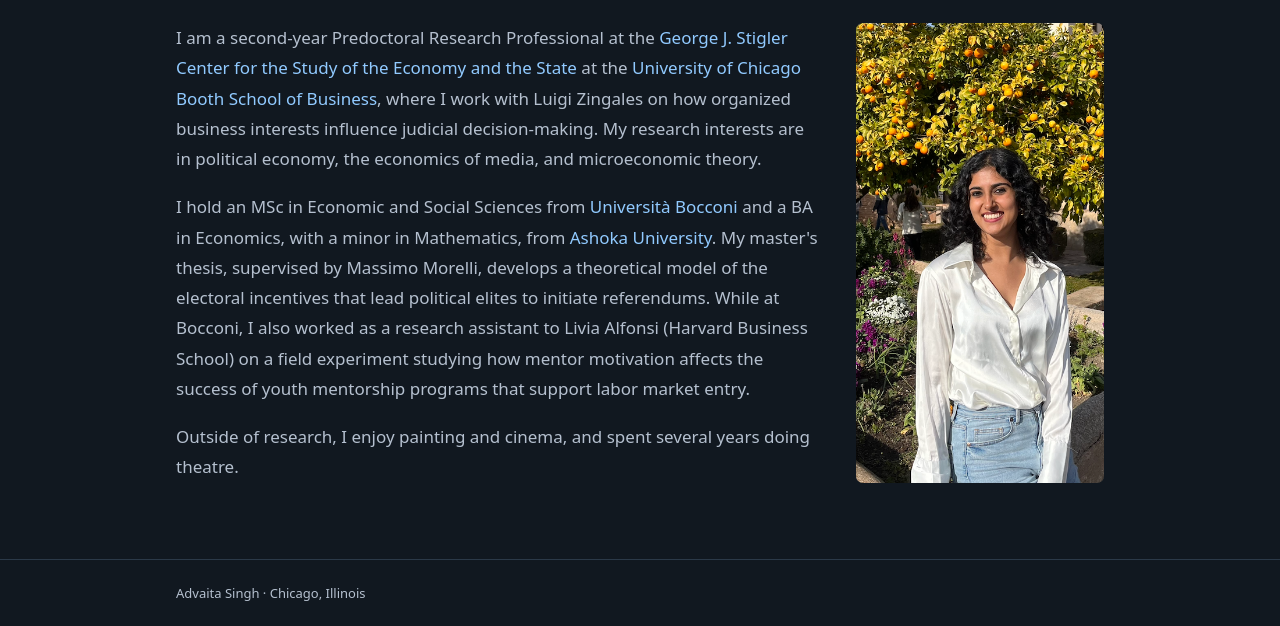
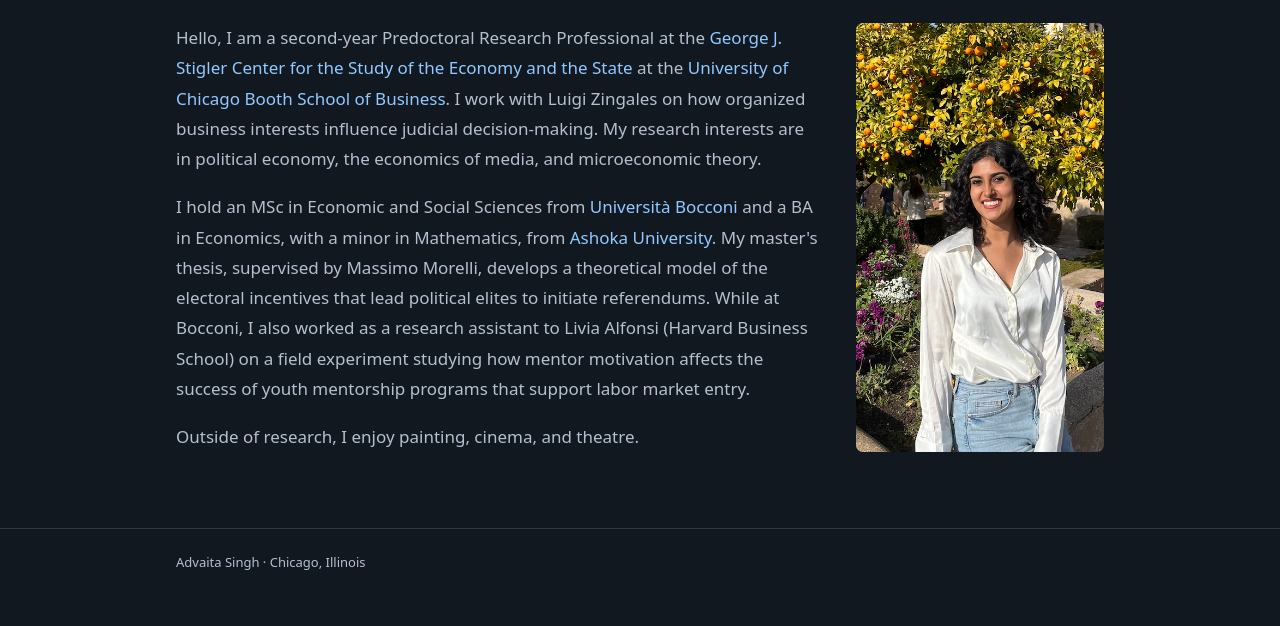
Before and after one commit to AdvaitaSingh/advaitasingh.github.io, a plain HTML site: page index.html in a window 1280 px wide. Shown: the part 233-859 px from the top of the page. After the commit the page ends 829 px from the top, so only its background shows below. Drawn offline with Linux system fonts and the light colour scheme.

```diff
--- a/index.html
+++ b/index.html
@@ -2,9 +2,9 @@
 <html lang="en"><head><meta charset="utf-8"/><meta content="width=device-width,initial-scale=1" name="viewport"/><meta content="Advaita Singh — research in political economy, the economics of media, and microeconomic theory." name="description"/><title>Home | Advaita Singh</title><link href="style.css" rel="stylesheet"/></head><body><a class="skip" href="#main">Skip to content</a><header><div class="wrap nav"><a class="brand" href="index.html">Advaita Singh</a><nav aria-label="Main navigation"><a aria-current="page" href="index.html">Home</a><a href="research.html">Research</a><a href="cv.html">CV</a><a href="mailto:advaita.singh13@gmail.com">Email</a></nav></div></header><main class="wrap" id="main"><h1 class="home-heading">Advaita Singh</h1><div class="home-layout">
 <div class="hero">
 
-<p>I am a second-year Predoctoral Research Professional at the <a href="https://www.chicagobooth.edu/research/stigler">George J. Stigler Center for the Study of the Economy and the State</a> at the <a href="https://www.chicagobooth.edu/">University of Chicago Booth School of Business</a>, where I work with Luigi Zingales on how organized business interests influence judicial decision-making. My research interests are in political economy, the economics of media, and microeconomic theory.</p>
+<p>Hello, I am a second-year Predoctoral Research Professional at the <a href="https://www.chicagobooth.edu/research/stigler">George J. Stigler Center for the Study of the Economy and the State</a> at the <a href="https://www.chicagobooth.edu/">University of Chicago Booth School of Business</a>. I work with Luigi Zingales on how organized business interests influence judicial decision-making. My research interests are in political economy, the economics of media, and microeconomic theory.</p>
 <p>I hold an MSc in Economic and Social Sciences from <a href="https://www.unibocconi.it/en">Università Bocconi</a> and a BA in Economics, with a minor in Mathematics, from <a href="https://www.ashoka.edu.in/">Ashoka University</a>. My master's thesis, supervised by Massimo Morelli, develops a theoretical model of the electoral incentives that lead political elites to initiate referendums. While at Bocconi, I also worked as a research assistant to Livia Alfonsi (Harvard Business School) on a field experiment studying how mentor motivation affects the success of youth mentorship programs that support labor market entry.</p>
-<p>Outside of research, I enjoy painting and cinema, and spent several years doing theatre.</p>
+<p>Outside of research, I enjoy painting, cinema, and theatre.</p>
 </div>
 <figure class="profile-photo"><img alt="Portrait of Advaita Singh in a garden" height="788" src="profile.jpg" width="550"/></figure>
 </div>
```
